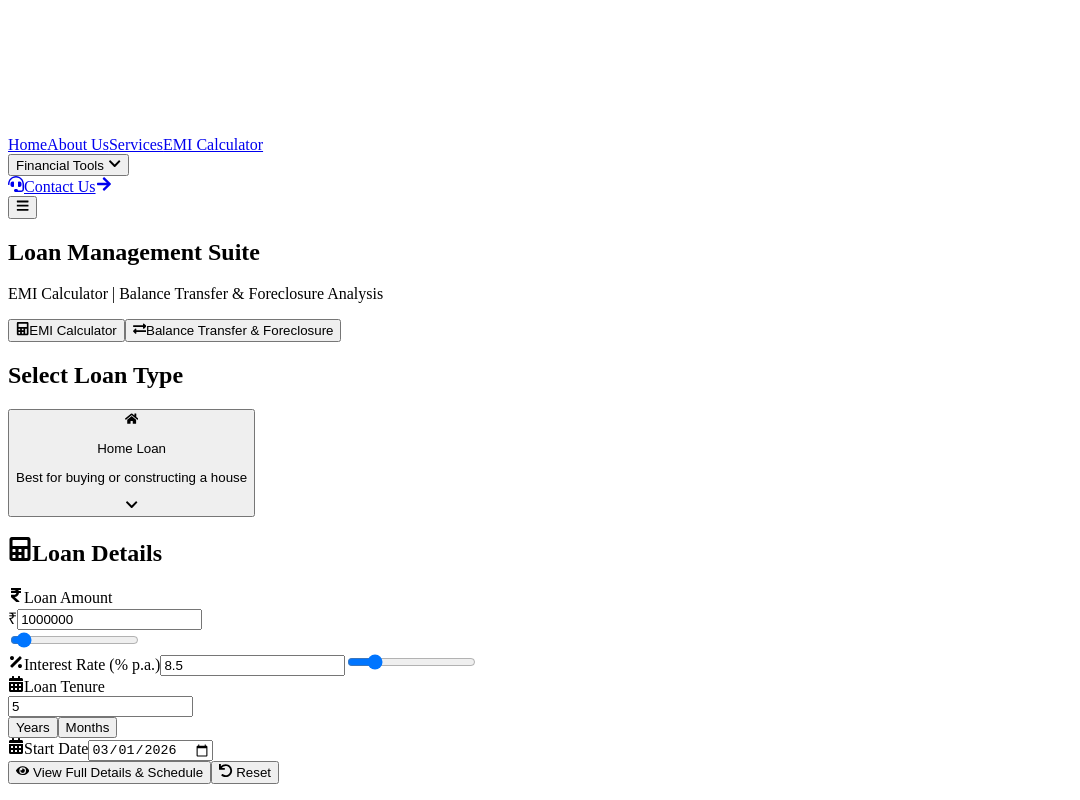
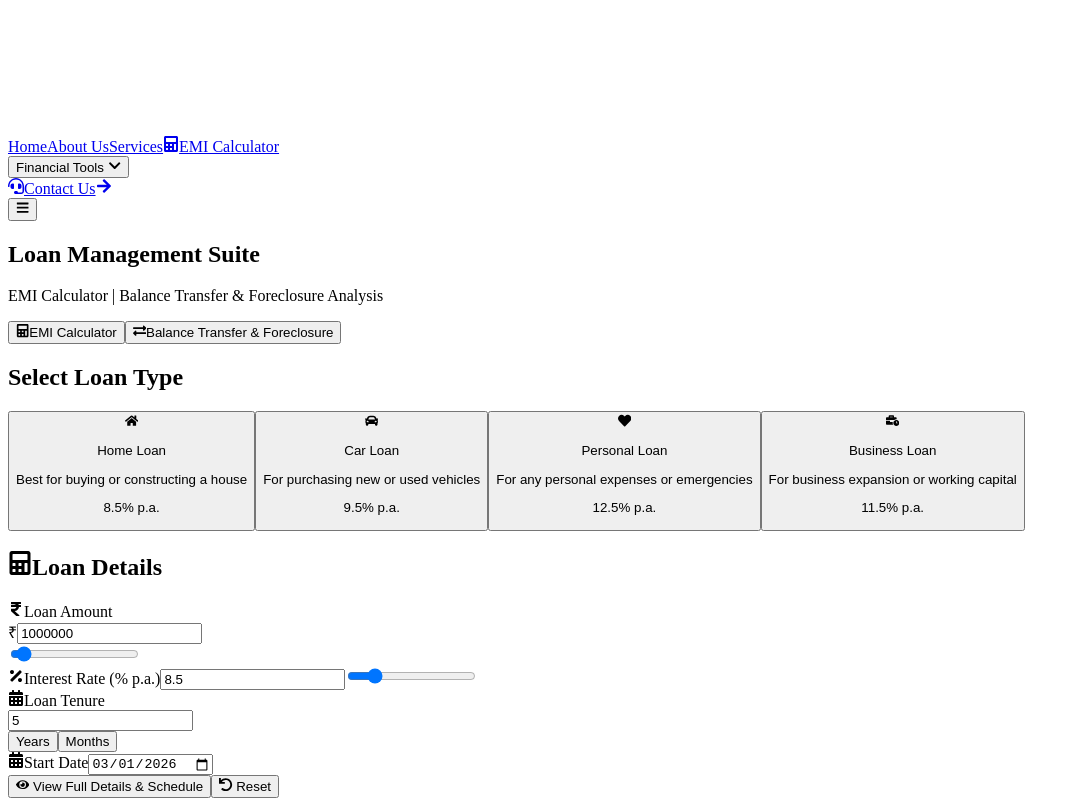
Before and after one commit to kajal-barman/vds-finance, a React (Create React App) app: page /emi-calculator in a window 1280 px wide. Shown: the part 900-1700 px from the top of the page, without its empty margins (0-1080 px from the left). Built offline with nearby package versions, Linux system fonts and the light colour scheme.

Commit message:
change emi calculator

```diff
--- a/src/components/Architure/Footer.jsx
+++ b/src/components/Architure/Footer.jsx
@@ -91,7 +91,7 @@ const Footer = () => {
   // Contact info
   const contactInfo = [
     { icon: <FaPhone />, text: '01204981142', subtext: '24/7 Customer Support' },
-    { icon: <FaEnvelope />, text: 'support@vdsfinancesolution.com', subtext: 'We reply within 24hrs' },
+    { icon: <FaEnvelope />, text: 'support@ vdsfinance solution.com', subtext: 'We reply within 24hrs' },
     { icon: <FaMapMarkerAlt />, text: 'D Block, D-36, Noida, Sector-2, UP(GB.N), 201301', subtext: 'Noida, INDIA' },
     { icon: <FaClock />, text: 'Mon - Sat: 9:00 AM - 7:00 PM', subtext: 'Saturday: 10:00 AM - 4:00 PM' }
   ];
--- a/src/components/Architure/Navbar.jsx
+++ b/src/components/Architure/Navbar.jsx
@@ -85,13 +85,13 @@ const Navbar = () => {
     { id: 'home', title: 'Home', icon: <FaHome />, path: '/' },
     { id: 'about', title: 'About Us', icon: <FaInfoCircle />, path: '/about-us' },
     { id: 'services', title: 'Services', icon: <FaCogs />, path: '/services' },
+    { id: 'emi', title: 'EMI Calculator', icon: <FaCalculator />, path: '/emi-calculator' }, // Separate menu item
     {
       id: 'financial',
       title: 'Financial Tools',
       icon: <FaCalculator />,
       submenu: [
         { title: 'Credit Card', icon: <FaCreditCard />, path: '/credit-card' },
-        // { title: 'EMI Calculator', icon: <FaCalculator />, path: '/emi-calculator' },
         { title: 'Loans', icon: <FaHandHoldingUsd />, path: '/loan' },
       ]
     },
@@ -132,12 +132,14 @@ const Navbar = () => {
               <Link to="/services" className="text-gray-700 hover:text-blue-800 px-3 py-2 text-sm font-medium transition-all duration-300 hover:translate-y-[-2px]">
                 Services
               </Link>
-              <Link to="/emi-calculator" className="text-gray-700 hover:text-blue-800 px-3 py-2 text-sm font-medium transition-all duration-300 hover:translate-y-[-2px]">
+
+              {/* EMI Calculator - Separate Menu Item */}
+              <Link to="/emi-calculator" className="text-gray-700 hover:text-blue-800 px-3 py-2 text-sm font-medium transition-all duration-300 hover:translate-y-[-2px] flex items-center gap-1">
+                <FaCalculator className="text-sm" />
                 EMI Calculator
               </Link>
 
-
-              {/* Desktop Dropdown */}
+              {/* Desktop Dropdown - Financial Tools without EMI Calculator */}
               <div className="relative z-[100000]">
                 <button
                   onClick={() => setDropdownOpen(!dropdownOpen)}
@@ -177,7 +179,7 @@ const Navbar = () => {
             {/* Mobile Menu Button */}
             <button
               ref={menuButtonRef}
-              onClick={() => setIsDrawerOpen(true)}
+              onClick={() => setIsDrawerOpen((prev) => !prev)}
               className="lg:hidden p-2 text-gray-700 hover:text-blue-800 focus:outline-none relative z-50"
               aria-label="Open menu"
             >
@@ -310,11 +312,6 @@ const Navbar = () => {
                   </span>
                 </Link>
 
-
-
-                {/* Social Links */}
-                {/*  */}
-
                 {/* Footer Note */}
                 <div className="mt-8 px-2 py-4 text-center">
                   <p className="text-xs text-gray-400">
--- a/src/pages/EMICalculator.jsx
+++ b/src/pages/EMICalculator.jsx
@@ -53,7 +53,6 @@ const CombinedLoanCalculator = () => {
   const [prepaymentFrequency, setPrepaymentFrequency] = useState('none');
   const [showAdvanced, setShowAdvanced] = useState(false);
   const [selectedLoanType, setSelectedLoanType] = useState('home');
-  const [isDropdownOpen, setIsDropdownOpen] = useState(false);
   const [showModal, setShowModal] = useState(false);
 
   // EMI Results state
@@ -92,9 +91,9 @@ const CombinedLoanCalculator = () => {
     { id: 'home', name: 'Home Loan', icon: <FaHome />, rate: 8.5, minAmount: 500000, maxAmount: 10000000, description: 'Best for buying or constructing a house' },
     { id: 'car', name: 'Car Loan', icon: <FaCar />, rate: 9.5, minAmount: 100000, maxAmount: 5000000, description: 'For purchasing new or used vehicles' },
     { id: 'personal', name: 'Personal Loan', icon: <FaHeart />, rate: 12.5, minAmount: 50000, maxAmount: 2500000, description: 'For any personal expenses or emergencies' },
-    { id: 'education', name: 'Education Loan', icon: <MdCastForEducation />, rate: 10.5, minAmount: 100000, maxAmount: 5000000, description: 'For higher education in India or abroad' },
+    // { id: 'education', name: 'Education Loan', icon: <MdCastForEducation />, rate: 10.5, minAmount: 100000, maxAmount: 5000000, description: 'For higher education in India or abroad' },
     { id: 'business', name: 'Business Loan', icon: <FaBusinessTime />, rate: 11.5, minAmount: 200000, maxAmount: 10000000, description: 'For business expansion or working capital' },
-    { id: 'gold', name: 'Gold Loan', icon: <FaGem />, rate: 7.5, minAmount: 10000, maxAmount: 2000000, description: 'Loan against gold ornaments' },
+    // { id: 'gold', name: 'Gold Loan', icon: <FaGem />, rate: 7.5, minAmount: 10000, maxAmount: 2000000, description: 'Loan against gold ornaments' },
   ];
 
   const currentLoanType = loanTypes.find(type => type.id === selectedLoanType) || loanTypes[0];
@@ -294,7 +293,6 @@ const CombinedLoanCalculator = () => {
   const handleLoanTypeSelect = (type) => {
     setSelectedLoanType(type.id);
     setInterestRate(type.rate);
-    setIsDropdownOpen(false);
     if (loanAmount < type.minAmount) {
       setLoanAmount(type.minAmount);
     } else if (loanAmount > type.maxAmount) {
@@ -360,49 +358,32 @@ const CombinedLoanCalculator = () => {
           {/* EMI CALCULATOR TAB */}
           {activeMainTab === 'emi' && (
             <div className="animate-fadeIn">
-              {/* Loan Type Dropdown */}
+              {/* Loan Type Selection Row - Horizontal Scrollable Cards */}
               <div className="mb-8">
                 <h2 className="text-lg font-semibold text-gray-700 mb-4">Select Loan Type</h2>
-                <div className="relative">
-                  <button
-                    onClick={() => setIsDropdownOpen(!isDropdownOpen)}
-                    className="w-full bg-white border-2 border-gray-200 rounded-xl px-6 py-4 text-left flex items-center justify-between hover:border-blue-300 transition-all duration-300"
-                  >
-                    <div className="flex items-center gap-3">
-                      <span className="text-2xl text-blue-600">{currentLoanType.icon}</span>
-                      <div>
-                        <p className="font-semibold text-gray-800">{currentLoanType.name}</p>
-                        <p className="text-sm text-gray-500">{currentLoanType.description}</p>
-                      </div>
-                    </div>
-                    <FaChevronDown className={`text-gray-400 transition-transform duration-300 ${isDropdownOpen ? 'rotate-180' : ''}`} />
-                  </button>
-
-                  {isDropdownOpen && (
-                    <div className="absolute top-full left-0 right-0 mt-2 bg-white border border-gray-200 rounded-xl shadow-lg z-20 max-h-96 overflow-y-auto">
+                <div className="flex gap-4 overflow-x-auto pb-4 scrollbar-thin scrollbar-thumb-gray-300 scrollbar-track-gray-100">
                   {loanTypes.map((type) => (
                     <button
                       key={type.id}
                       onClick={() => handleLoanTypeSelect(type)}
-                          className={`w-full px-6 py-4 text-left flex items-center gap-3 hover:bg-blue-50 transition-all duration-200 border-b border-gray-100 last:border-0 ${selectedLoanType === type.id ? 'bg-blue-50' : ''
+                      className={`flex-shrink-0 w-48 p-4 rounded-xl text-left transition-all duration-300 border-2 ${
+                        selectedLoanType === type.id
+                          ? 'bg-blue-50 border-blue-500 shadow-md transform scale-105'
+                          : 'bg-white border-gray-200 hover:border-blue-300 hover:shadow-md'
                       }`}
                     >
-                          <span className={`text-2xl ${selectedLoanType === type.id ? 'text-blue-600' : 'text-gray-600'}`}>
+                      <div className="flex flex-col items-center text-center">
+                        <span className={`text-3xl mb-2 ${selectedLoanType === type.id ? 'text-blue-600' : 'text-gray-600'}`}>
                           {type.icon}
                         </span>
-                          <div className="flex-1">
-                            <div className="flex items-center justify-between">
                         <p className={`font-semibold ${selectedLoanType === type.id ? 'text-blue-600' : 'text-gray-800'}`}>
                           {type.name}
                         </p>
-                              <p className="text-sm font-bold text-blue-600">{type.rate}% p.a.</p>
-                            </div>
                         <p className="text-xs text-gray-500 mt-1">{type.description}</p>
+                        <p className="text-sm font-bold text-blue-600 mt-2">{type.rate}% p.a.</p>
                       </div>
                     </button>
                   ))}
-                    </div>
-                  )}
                 </div>
               </div>
 
@@ -888,6 +869,21 @@ const CombinedLoanCalculator = () => {
         .animate-fadeIn {
           animation: fadeIn 0.3s ease-out;
         }
+        /* Custom scrollbar for loan type row */
+        .scrollbar-thin::-webkit-scrollbar {
+          height: 6px;
+        }
+        .scrollbar-thin::-webkit-scrollbar-track {
+          background: #f1f1f1;
+          border-radius: 10px;
+        }
+        .scrollbar-thin::-webkit-scrollbar-thumb {
+          background: #cbd5e1;
+          border-radius: 10px;
+        }
+        .scrollbar-thin::-webkit-scrollbar-thumb:hover {
+          background: #94a3b8;
+        }
       `}</style>
     </Wraper>
   );
```
Lines whose indentation alone changed are shown as unchanged.
